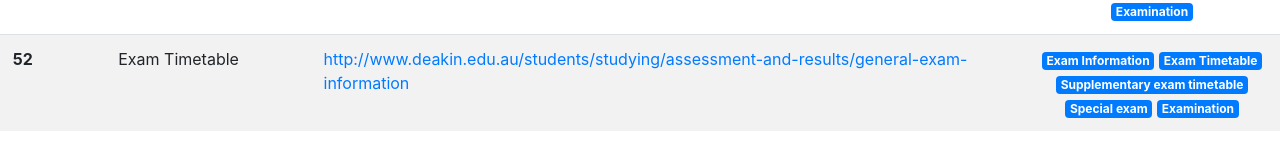
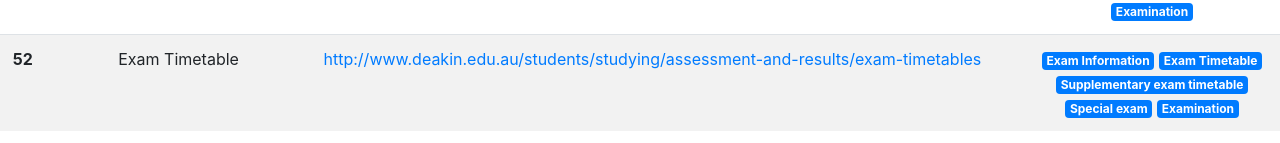
Before and after one commit to coddec/Deakin-University-Survival-Kit, a plain HTML site: page q-en.htm in a window 1280 px wide. Shown: the part 4334-4477 px from the top of the page. Drawn offline with Linux system fonts and the light colour scheme.

Commit message:
Correct link

```diff
--- a/q-en.htm
+++ b/q-en.htm
@@ -384,7 +384,7 @@
           <tr>
             <th scope="row" class="num">52</th>
             <td class="desc">Exam Timetable</td>
-            <td class="link text-left"><a href="http://www.deakin.edu.au/students/studying/assessment-and-results/general-exam-information">http://www.deakin.edu.au/students/studying/assessment-and-results/general-exam-information</a><br>
+            <td class="link text-left"><a href="http://www.deakin.edu.au/students/studying/assessment-and-results/exam-timetables">http://www.deakin.edu.au/students/studying/assessment-and-results/exam-timetables</a><br>
               <br></td>
             <td class="tag"><span class="badge badge-primary">Exam Information</span> <span class="badge badge-primary">Exam Timetable</span> <span class="badge badge-primary">Supplementary exam timetable</span> <span class="badge badge-primary">Special exam</span> <span class="badge badge-primary">Examination</span></td>
           </tr>
```
Also changed, not shown: q-zh-hans.htm (+1 -1 lines).
